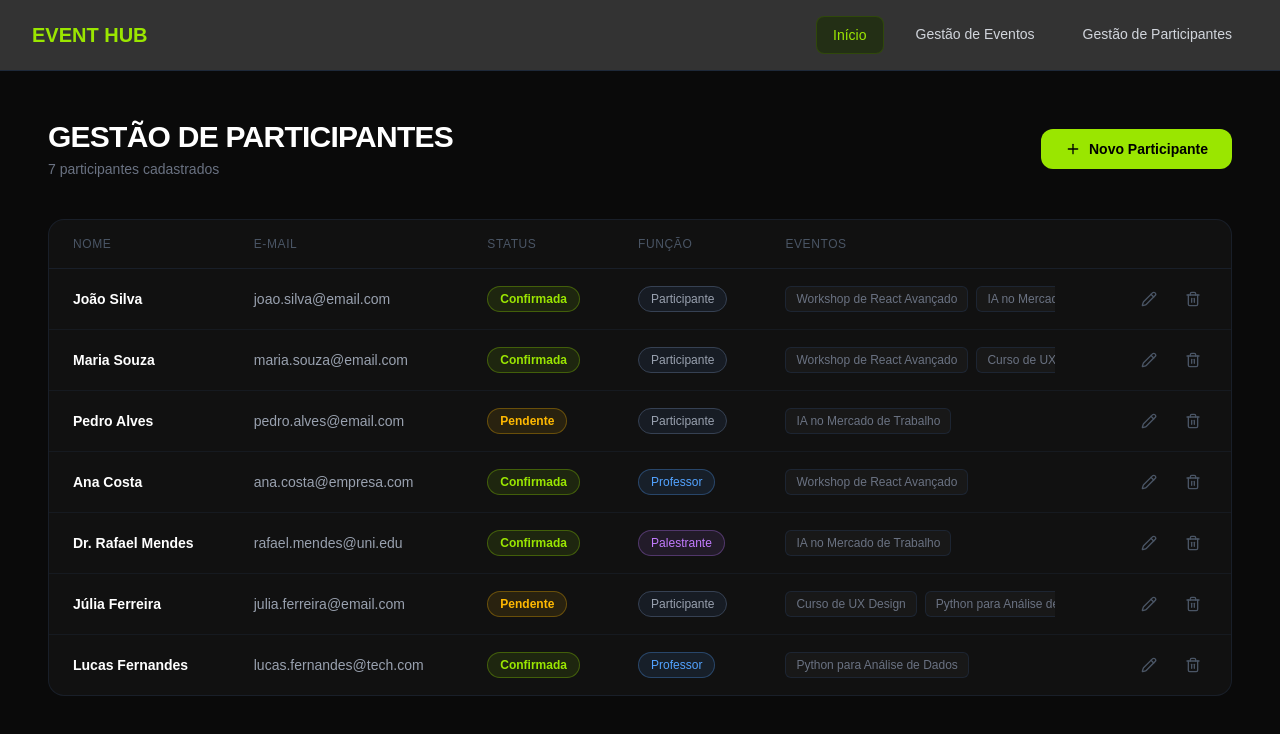
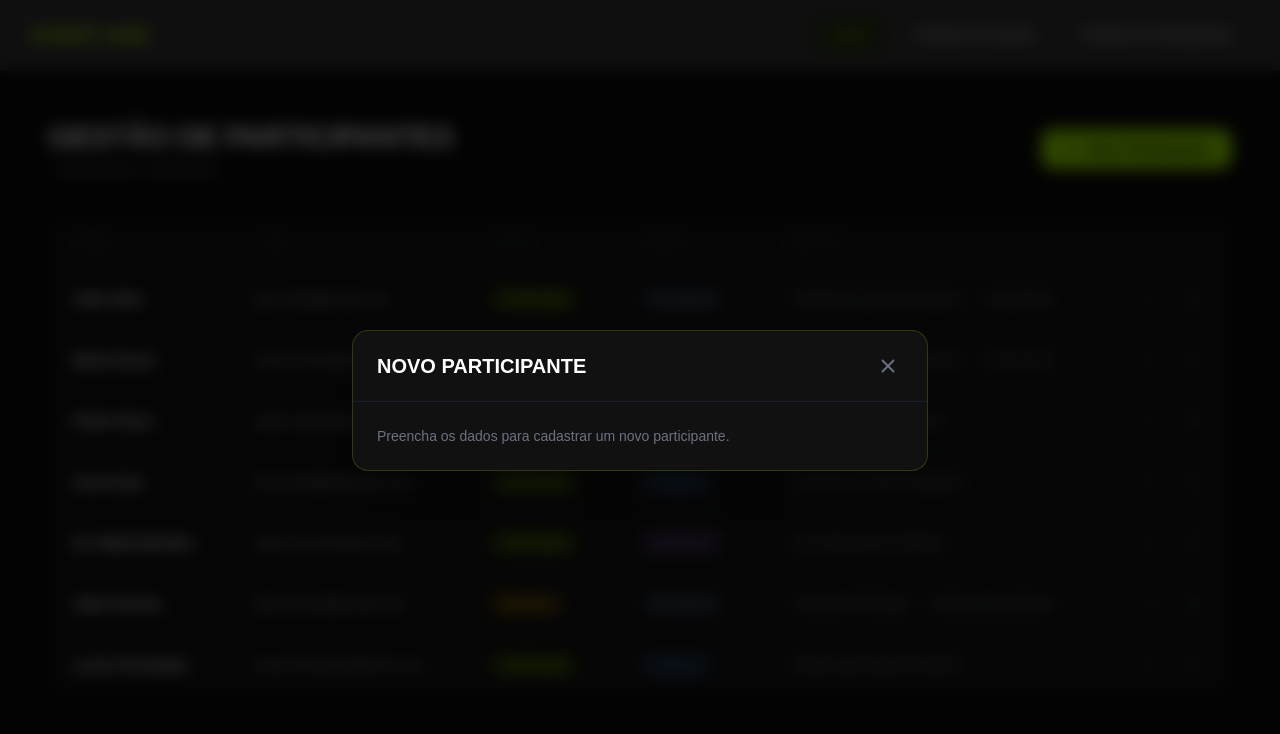
Before and after one commit to gsouza2313/e-ventsplatform, a Next.js app in the folder e-ventsplatform/: page /participantes in a window 1280 px wide. Both pictures are taken after a click on the button "Novo Participante". Shown: the top 734 px of the page. Built offline with nearby package versions, Linux system fonts and the light colour scheme.

Commit message:
feat: adiciona modal de novo participante

```diff
--- a/e-ventsplatform/app/participantes/page.tsx
+++ b/e-ventsplatform/app/participantes/page.tsx
@@ -1,6 +1,9 @@
-import { Pencil, Plus, Trash2 } from "lucide-react";
+"use client";
+
+import { Pencil, Plus, Trash2, X } from "lucide-react";
 import { todosEventos } from "../lib/dataEventos";
 import { participantes } from "../lib/dataParticipantes";
+import { useState } from "react";
 
 const estilosStatus: Record<string, string> = {
   Confirmada: "border-lime-400/30 bg-lime-400/10 text-lime-400",
@@ -13,7 +16,10 @@ const estilosFuncao: Record<string, string> = {
   Palestrante: "border-purple-400/30 bg-purple-400/10 text-purple-400",
 };
 
+
+
 export default function ParticipantesPage() {
+  const [modalAberto, setModalAberto] = useState(false);
   return (
     <div className="min-h-screen bg-[#0a0a0a] p-8 font-sans text-white md:p-12">
       <div className="mx-auto max-w-7xl">
@@ -30,6 +36,7 @@ export default function ParticipantesPage() {
 
           <button
               type="button"
+              onClick={() => setModalAberto(true)}
               className="flex items-center gap-2 rounded-xl bg-lime-400 px-6 py-2.5 text-sm font-bold text-black transition-colors hover:bg-lime-300"
             >
               <Plus size={16} />
@@ -137,6 +144,40 @@ export default function ParticipantesPage() {
           </table>
         </div>
       </div>
+      {modalAberto && (
+  <div
+    className="fixed inset-0 z-50 flex items-center justify-center bg-black/70 px-4 backdrop-blur-sm"
+    role="dialog"
+    aria-modal="true"
+    aria-labelledby="titulo-modal-participante"
+  >
+    <div className="w-full max-w-xl overflow-hidden rounded-2xl border border-lime-400/20 bg-[#111111] shadow-2xl">
+      <div className="flex items-center justify-between border-b border-gray-800/60 px-6 py-5">
+        <h2
+          id="titulo-modal-participante"
+          className="text-xl font-black uppercase"
+        >
+          Novo Participante
+        </h2>
+
+        <button
+          type="button"
+          onClick={() => setModalAberto(false)}
+          className="rounded-md p-1 text-gray-500 transition-colors hover:bg-gray-800 hover:text-white"
+          aria-label="Fechar modal"
+        >
+          <X size={22} />
+        </button>
+      </div>
+
+      <div className="p-6">
+        <p className="text-sm text-gray-500">
+          Preencha os dados para cadastrar um novo participante.
+        </p>
+      </div>
+    </div>
+  </div>
+)}
     </div>
   );
 }
```
Lines whose indentation alone changed are shown as unchanged.
